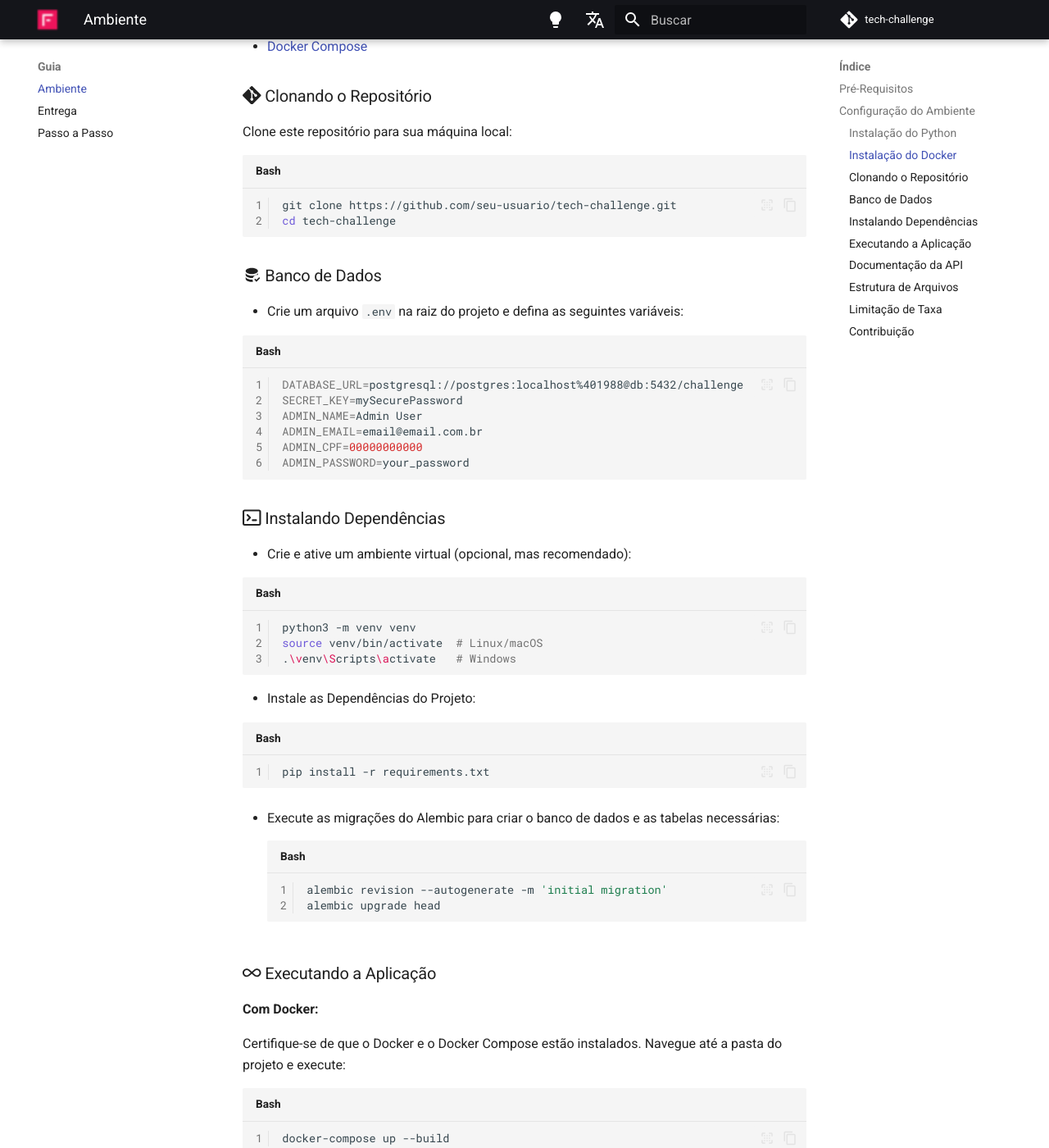
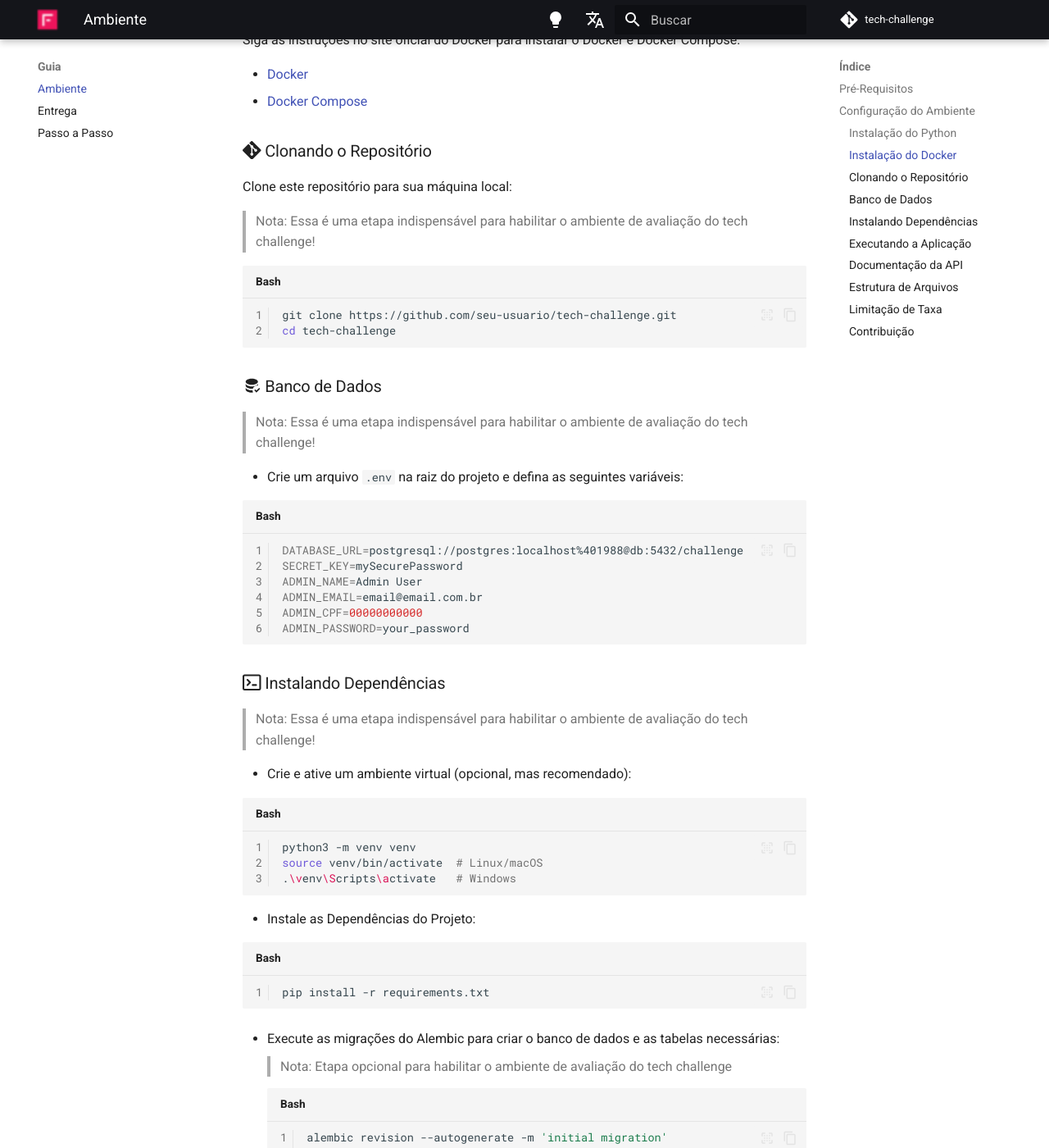
Before and after one commit to software-architecture-fiap/tech-challenge, an MkDocs documentation site: the page built from docs/environment.md, in a window 1280 px wide and 1400 px high, scrolled down 1018 px. Shown: the whole window at 82% size. Built offline with MkDocs 1.6.1 and Material for MkDocs 9.7.7, drawn with Linux system fonts in a browser that asks for light colours; comment, search, counter and statistics services are not loaded; some of the changed text lies outside the part shown.

Commit message:
Updates environment

````diff
--- a/docs/environment.md
+++ b/docs/environment.md
@@ -4,6 +4,7 @@ Este projeto é um sistema de pedidos de lanches adaptável para web e mobile, f
 desenvolvida utilizando FastAPI, SQLAlchemy, e Docker.
 
 ## :octicons-package-dependencies-16: Pré-Requisitos
+> Nota: Essa é uma etapa indispensável para habilitar o ambiente de avaliação do tech challenge!
 
 1. **Sistema Operacional**: O projeto pode ser executado em qualquer sistema operacional que suporte Docker e Python.
 Recomenda-se um sistema baseado em Unix (Linux ou macOS) para facilitar o uso de Docker;
@@ -36,6 +37,8 @@ Siga as instruções no site oficial do Docker para instalar o Docker e Docker C
 ### :simple-git: Clonando o Repositório
 
 Clone este repositório para sua máquina local:
+> Nota: Essa é uma etapa indispensável para habilitar o ambiente de avaliação do tech challenge!
+
 
 ```sh
 git clone https://github.com/seu-usuario/tech-challenge.git
@@ -43,6 +46,7 @@ cd tech-challenge
 ```
 
 ### :material-database-check: Banco de Dados
+> Nota: Essa é uma etapa indispensável para habilitar o ambiente de avaliação do tech challenge!
 
 - Crie um arquivo `.env` na raiz do projeto e defina as seguintes variáveis:
 
@@ -57,6 +61,7 @@ ADMIN_PASSWORD=your_password
 ```
 
 ### :octicons-terminal-16: Instalando Dependências
+> Nota: Essa é uma etapa indispensável para habilitar o ambiente de avaliação do tech challenge!
 
 - Crie e ative um ambiente virtual (opcional, mas recomendado):
 
@@ -73,6 +78,7 @@ pip install -r requirements.txt
 ```
 
 - Execute as migrações do Alembic para criar o banco de dados e as tabelas necessárias:
+> Nota: Etapa opcional para habilitar o ambiente de avaliação do tech challenge
 
     ```sh
     alembic revision --autogenerate -m 'initial migration'
@@ -80,6 +86,7 @@ pip install -r requirements.txt
     ```
 
 ### :material-infinity: Executando a Aplicação
+> Nota: Essa é uma etapa indispensável para habilitar o ambiente de avaliação do tech challenge!
 
 **Com Docker:**
 
@@ -93,6 +100,7 @@ docker-compose up --build
 A aplicação estará disponível em `localhost:2000`.
 
 **Sem Docker:**
+> Nota: Etapa opcional para habilitar o ambiente de avaliação do tech challenge
 
 Execute o servidor FastAPI:
 
````
